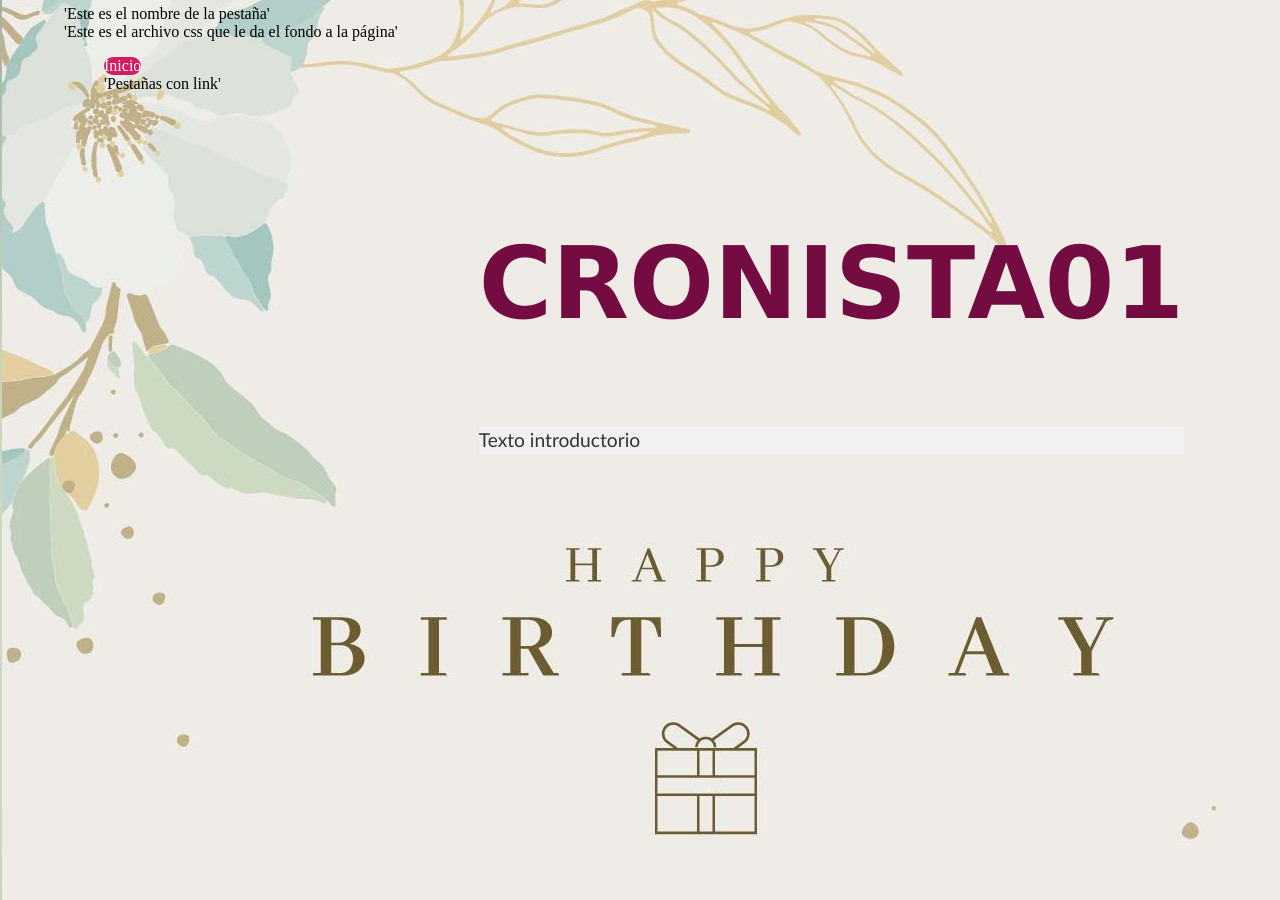
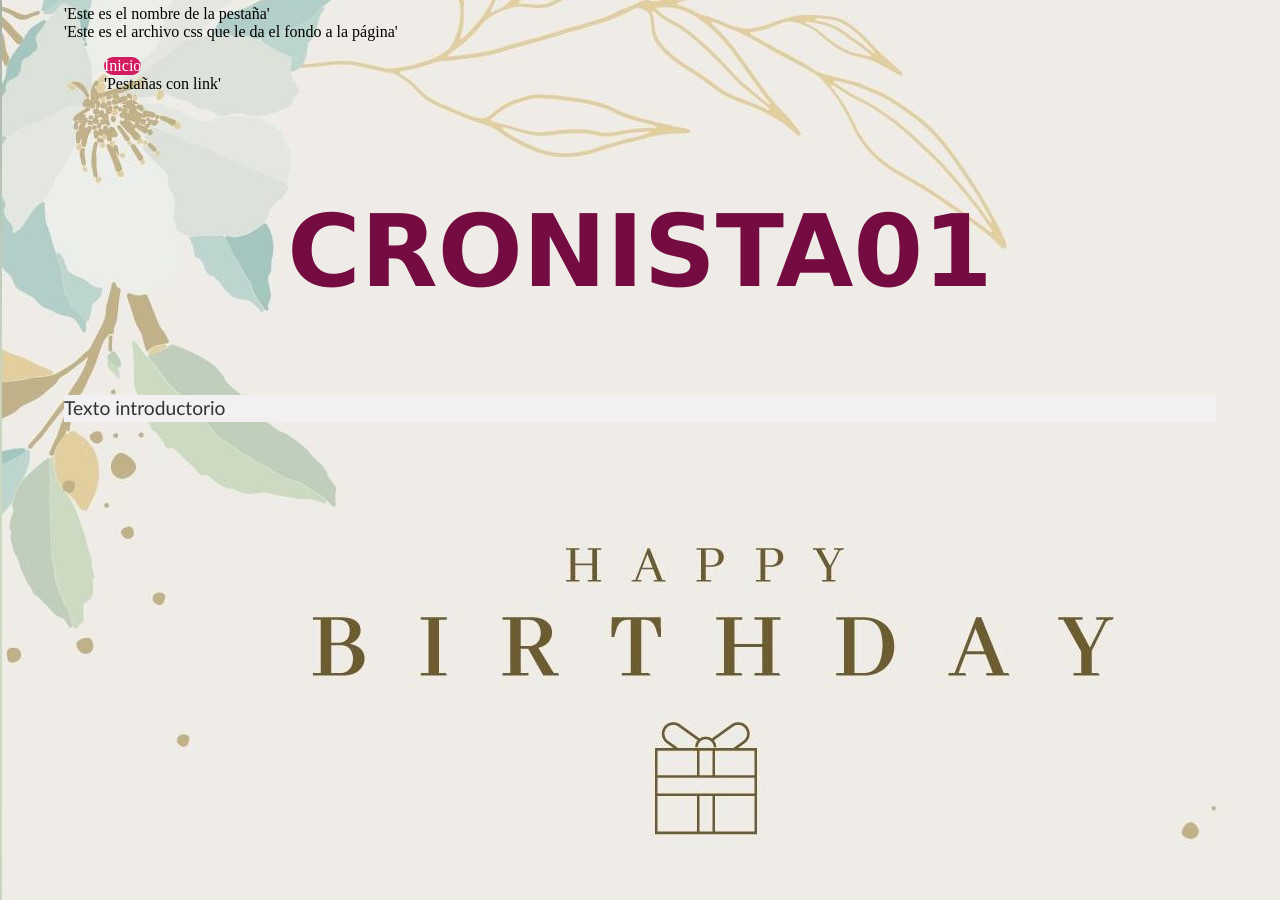
Before and after one commit to glosascroniquenses/Pruebas, a Jekyll site: the page built from intro/cronista01.html, in a window 1280 px wide. Built offline with Jekyll 4.4.1, drawn with Linux system fonts in a browser that asks for light colours.

Commit message:
Update mainCopia.css

```diff
--- a/css/mainCopia.css
+++ b/css/mainCopia.css
@@ -51,14 +51,12 @@ p {
 }
 
 #main {
-  padding: 2em;
-  display:flex;
-  flex-direction: row-reverse;
-  justify-content: space-between;
+  position: absolute;
+  border: 3px black;
+  width: 90%;
 }
-
 .content {
-    width: 80%;
+    width: 90%;
 }
 
 #palabras {
```
